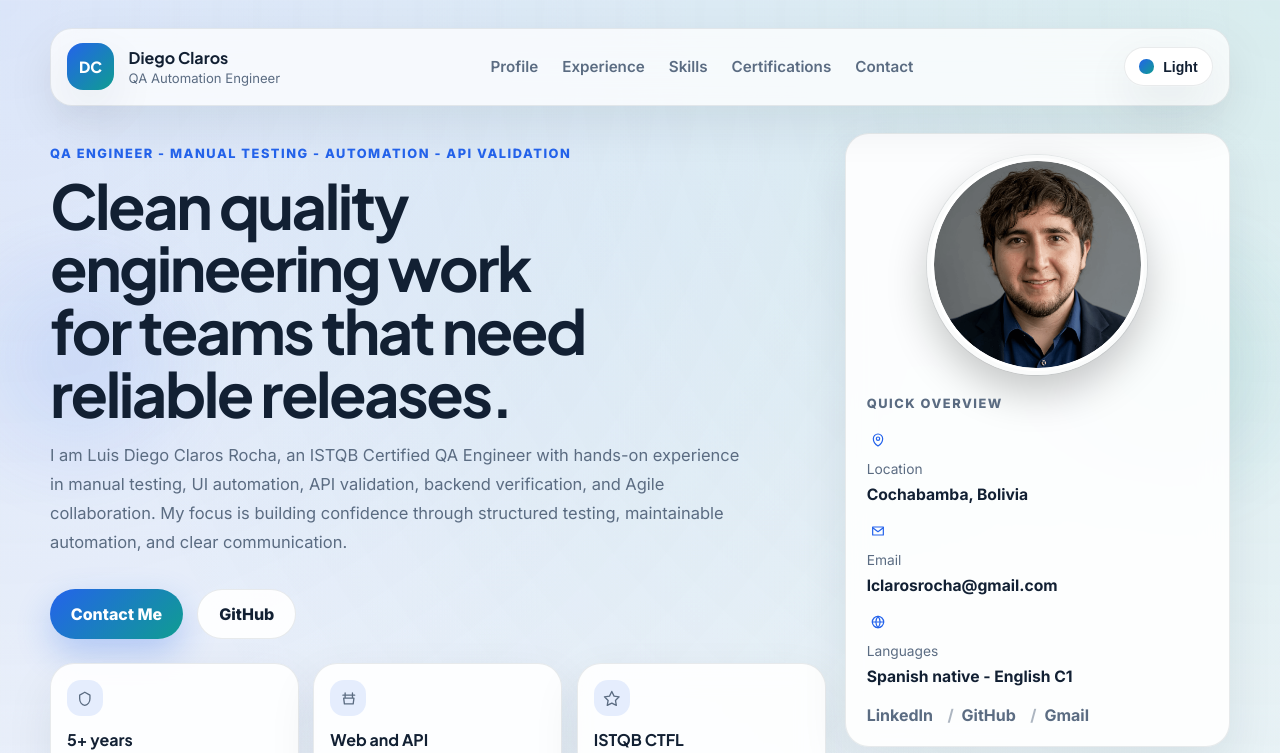
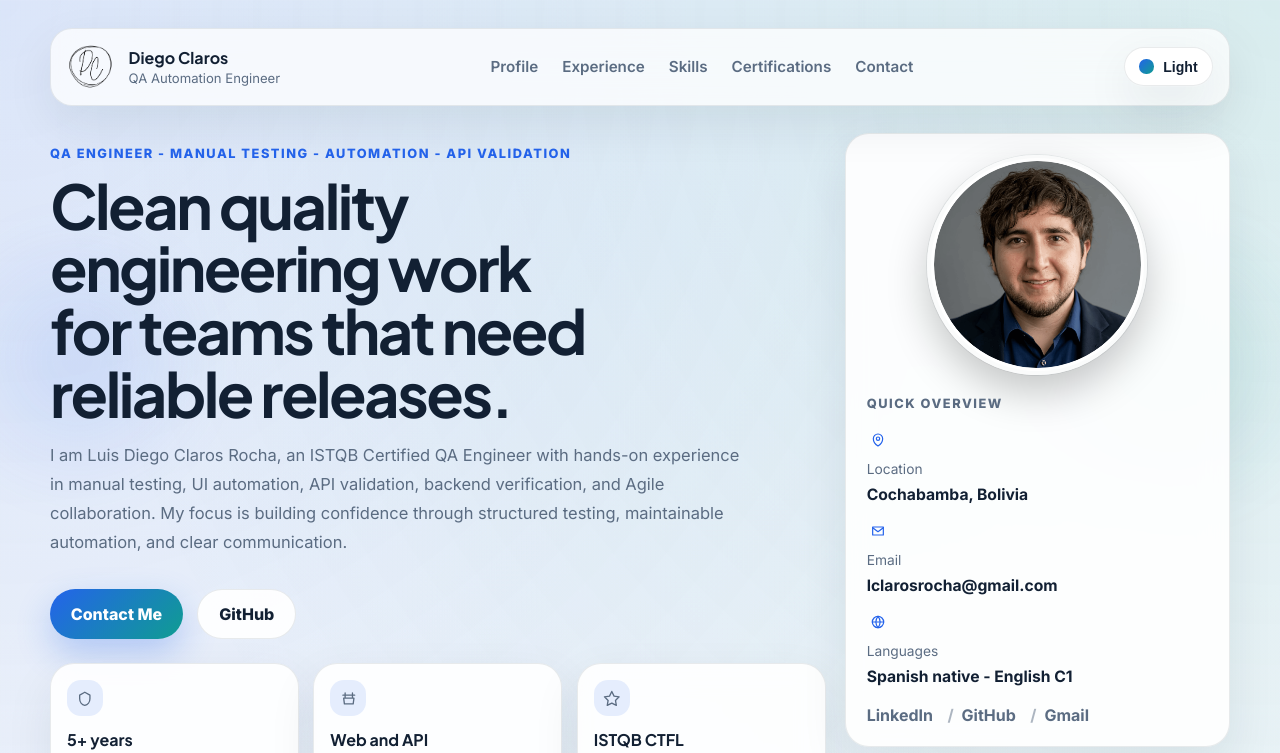
Before and after one commit to Diego-Claros17/diego-claros-qa-portfolio, a plain HTML site: page cv-website/index.html in a window 1280 px wide. Both pictures are taken after a click on the button "Dark". Shown: the top 753 px of the page. Drawn offline with Linux system fonts and the light colour scheme.

Commit message:
Update header branding and favicon assets

```diff
--- a/cv-website/index.html
+++ b/cv-website/index.html
@@ -14,6 +14,9 @@
     href="https://fonts.googleapis.com/css2?family=Inter:wght@400;500;600;700;800&family=Plus+Jakarta+Sans:wght@600;700;800&display=swap"
     rel="stylesheet"
   />
+  <link rel="icon" type="image/png" sizes="250x250" href="assets/favicon.png" />
+  <link rel="shortcut icon" href="assets/favicon.png" />
+  <link rel="apple-touch-icon" href="assets/favicon.png" />
   <link rel="stylesheet" href="style.css" />
 </head>
 <body>
@@ -22,7 +25,10 @@
       <div class="nav container" aria-label="Primary">
         <div class="nav-top">
           <a class="brand" href="#top">
-            <span class="brand-mark">DC</span>
+            <span class="brand-mark">
+              <img class="brand-mark-dark" src="assets/favicon.png" alt="" />
+              <img class="brand-mark-light" src="assets/brand-light.png" alt="" />
+            </span>
             <span class="brand-copy">
               <strong>Diego Claros</strong>
               <small>QA Automation Engineer</small>
--- a/cv-website/style.css
+++ b/cv-website/style.css
@@ -146,16 +146,31 @@ a {
 
 .brand-mark {
   display: grid;
-  place-items: center;
   width: 2.95rem;
   height: 2.95rem;
-  border-radius: 1rem;
-  background: linear-gradient(135deg, var(--accent), var(--accent-2));
-  color: #ffffff;
-  font-family: "Plus Jakarta Sans", sans-serif;
-  font-size: 0.96rem;
-  font-weight: 800;
-  box-shadow: var(--shadow);
+  border-radius: 0.85rem;
+  background: transparent;
+  overflow: hidden;
+}
+
+.brand-mark img {
+  grid-area: 1 / 1;
+  display: block;
+  width: 100%;
+  height: 100%;
+  object-fit: contain;
+}
+
+.brand-mark-light {
+  opacity: 0;
+}
+
+:root[data-theme="light"] .brand-mark-dark {
+  opacity: 0;
+}
+
+:root[data-theme="light"] .brand-mark-light {
+  opacity: 1;
 }
 
 .brand-copy {
```
Also changed, not shown: cv-website/assets/brand-light.png (added), cv-website/assets/favicon.png (added).
